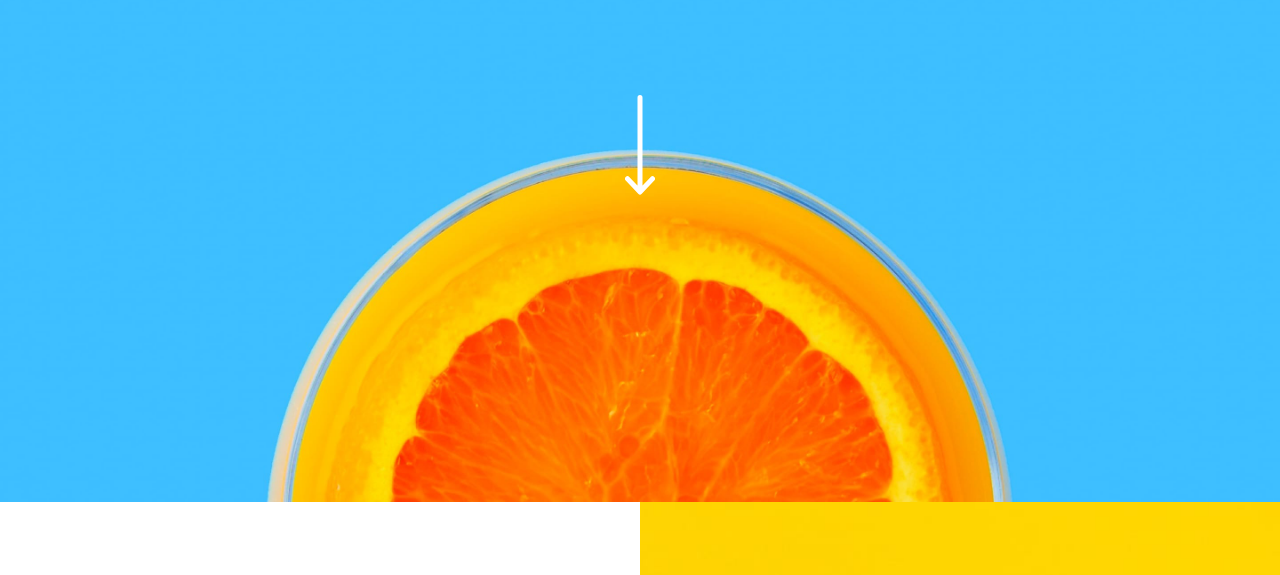
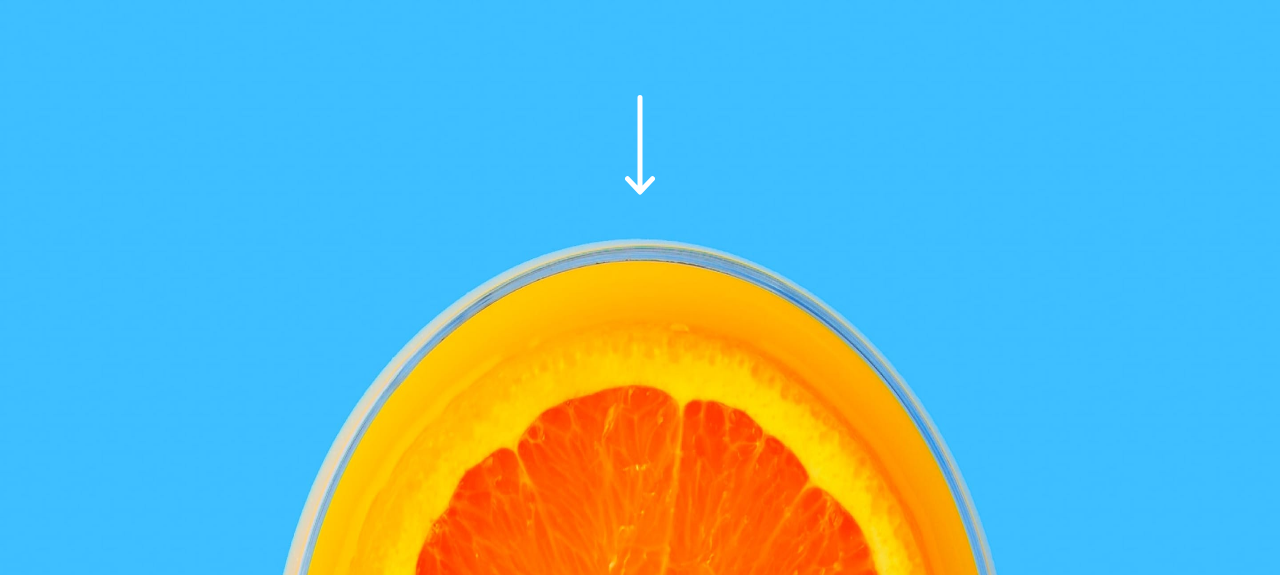
Before and after one commit to Locoyoccim/sunnyside_landingPege, a plain HTML site: page index.html in a window 1280 px wide. Shown: the part 225-800 px from the top of the page. Drawn offline with nearby package versions, Linux system fonts and the light colour scheme.

Commit message:
chaged size

```diff
--- a/styles.css
+++ b/styles.css
@@ -24,7 +24,7 @@ body{
     height: 100vh;
 }
 .orange_top_container{
-    height: 538px;
+    height: 812px;
 }
 .desktop_img{
     display: none;
@@ -390,7 +390,7 @@ footer{
         margin-top: 320px;
     }
    .orange_top_container{
-    height: 727px;
+    height: 900px;
     }
     .navbar{
         top: initial;
```
